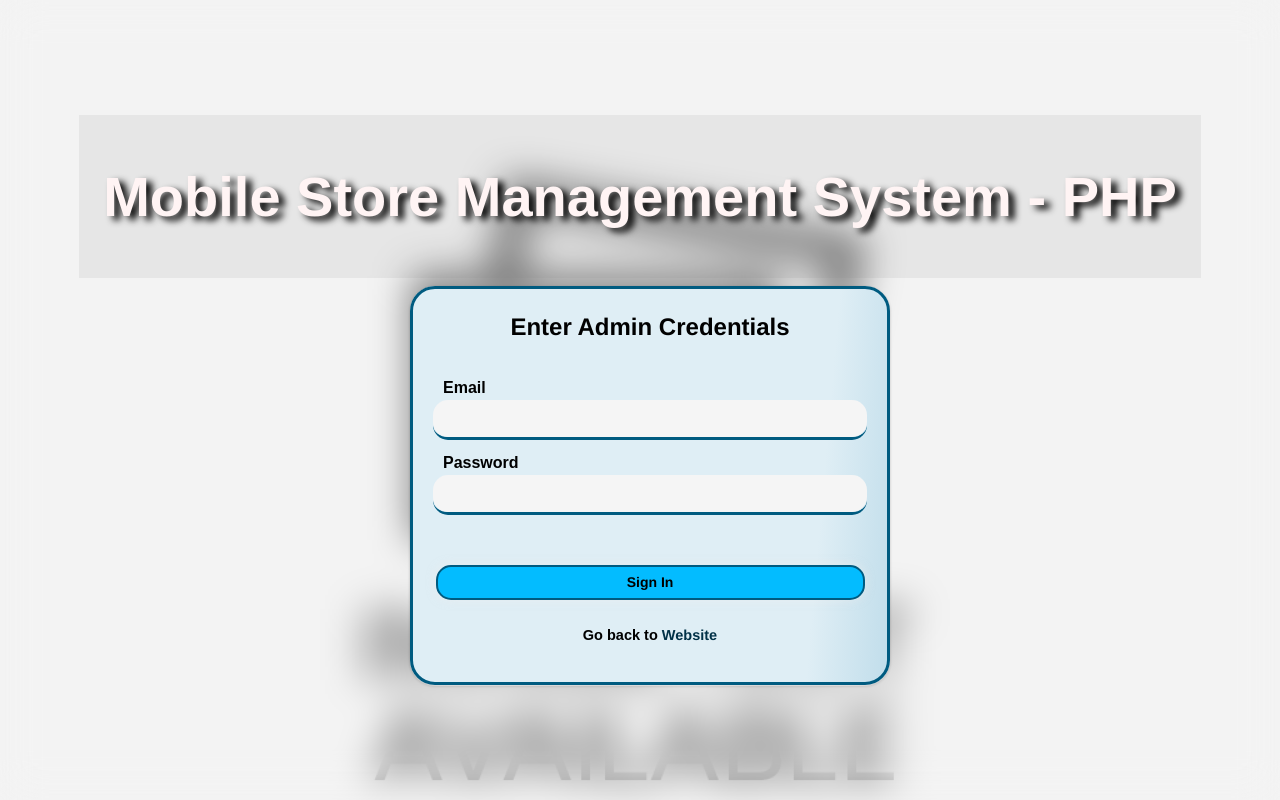
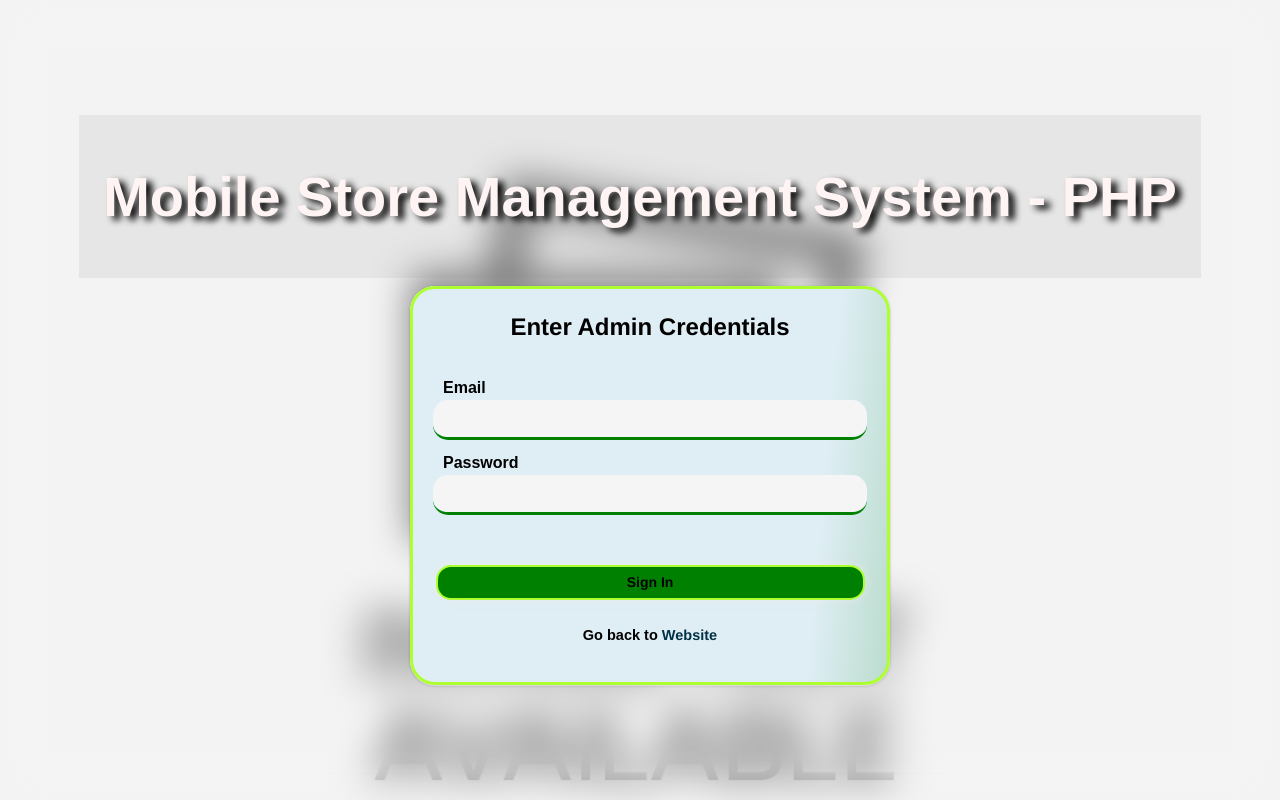
Before and after one commit to NombuleloShongwe/SiteSculptor, a PHP site: page /SiteSculptor/admin/login.php in a window 1280 px wide. Run offline with PHP 8.4, Linux system fonts and the light colour scheme; data comes from the database, SQL or seed files in the repository; data that the repository does not hold is empty; some libraries are stand-ins or nearby versions.

Commit message:
Admin Login
Color changes

```diff
--- a/admin/login.php
+++ b/admin/login.php
@@ -34,11 +34,11 @@
     .card-body {
       color: black;
       border: 3px solid;
-      border-color: #005b80;
+      border-color: greenyellow;
       border-radius: 25px;
       background-size: cover;
       background-position: center;
-      background: linear-gradient(95deg, #013147, #dfeef5, #dfeef5, #2487b5);
+      background: linear-gradient(95deg, green, #dfeef5, #dfeef5, green);
       background-size: 300% 300%;
       backdrop-filter: blur(20px);
       animation: color 24s ease-in-out infinite;
@@ -68,7 +68,7 @@
     .input-group {
       width: 100%;
       height: 40px;
-      border-bottom: 3px solid #005b80;
+      border-bottom: 3px solid green;
       border-bottom-left-radius: 15px;
       border-bottom-right-radius: 15px;
       margin: 35px 0;
@@ -105,8 +105,8 @@
       margin-top: 15px;
       font-weight: 700;
       font-family: 'Franklin Gothic Medium', 'Arial Narrow', Arial, sans-serif;
-      background-color: #03bcff;
-      border: 2px solid #005b80;
+      background-color: green;
+      border: 2px solid greenyellow;
       cursor: pointer;
       font-size: 14px;
       border-radius: 15px;
```
Also changed, not shown: uploads/1709798160_back.jpg (added).
